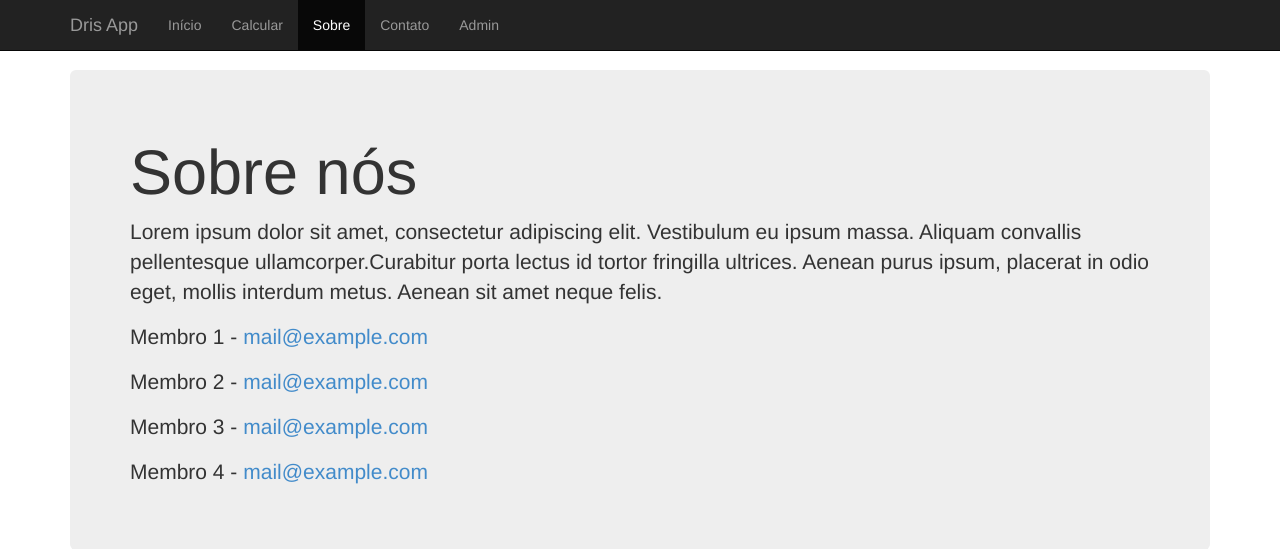
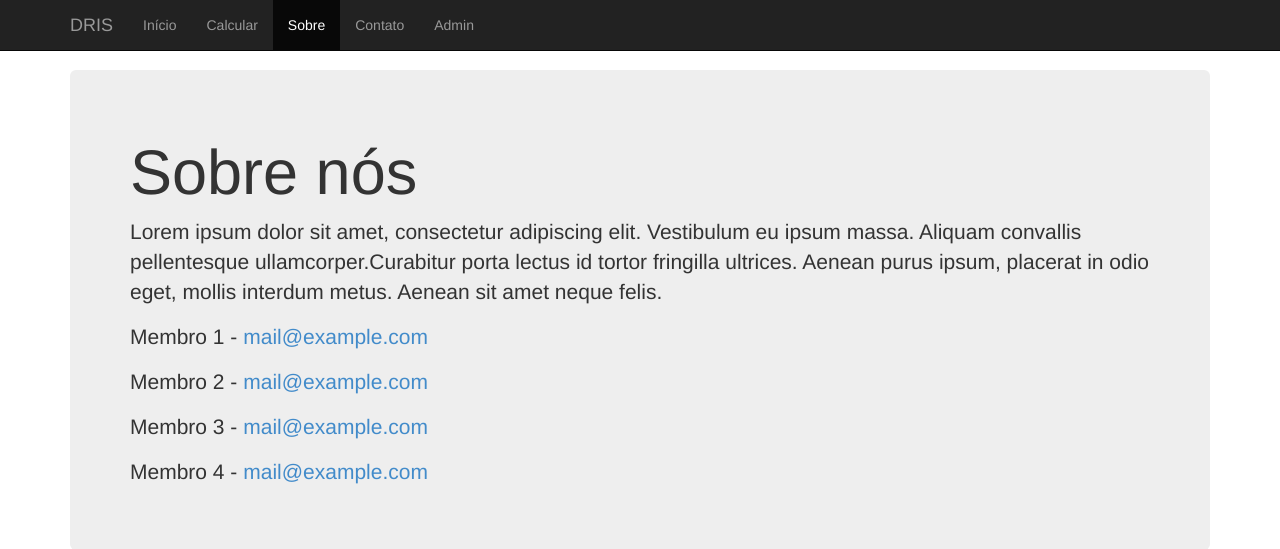
Before and after one commit to lucasilgo/dris, a Django app: page /about/ in a window 1280 px wide. Shown: the top 549 px of the page. Run offline with Django 3.2, Linux system fonts and the light colour scheme; some libraries are stand-ins or nearby versions.

Commit message:
Correção fórmula cálculo

```diff
--- a/drisapp/core/templates/base.html
+++ b/drisapp/core/templates/base.html
@@ -15,7 +15,7 @@
         <header class="navbar navbar-inverse navbar-fixed-top">
             <div class="container">
                 <div class="navbar-header">
-                    <a class="navbar-brand" href="/">Dris App</a>
+                    <a class="navbar-brand" href="/">DRIS</a>
                 </div>
                 <div class="navbar-collapse collapse">
                     <div id="topo">
--- a/drisapp/core/views.py
+++ b/drisapp/core/views.py
@@ -69,6 +69,7 @@ def calculate_dris(form):
     for i in range(11):
         for j in range(11):
             rel[i] += (dados[i]/dados[j] - media[i][j]) * (10/dp[i][j])
+            rel[j] -= (dados[i]/dados[j] - media[i][j]) * (10/dp[i][j])
         rel[i] = str(round(rel[i] / 21, 2))
     # Cálculo IBN
     for i in rel:
```
